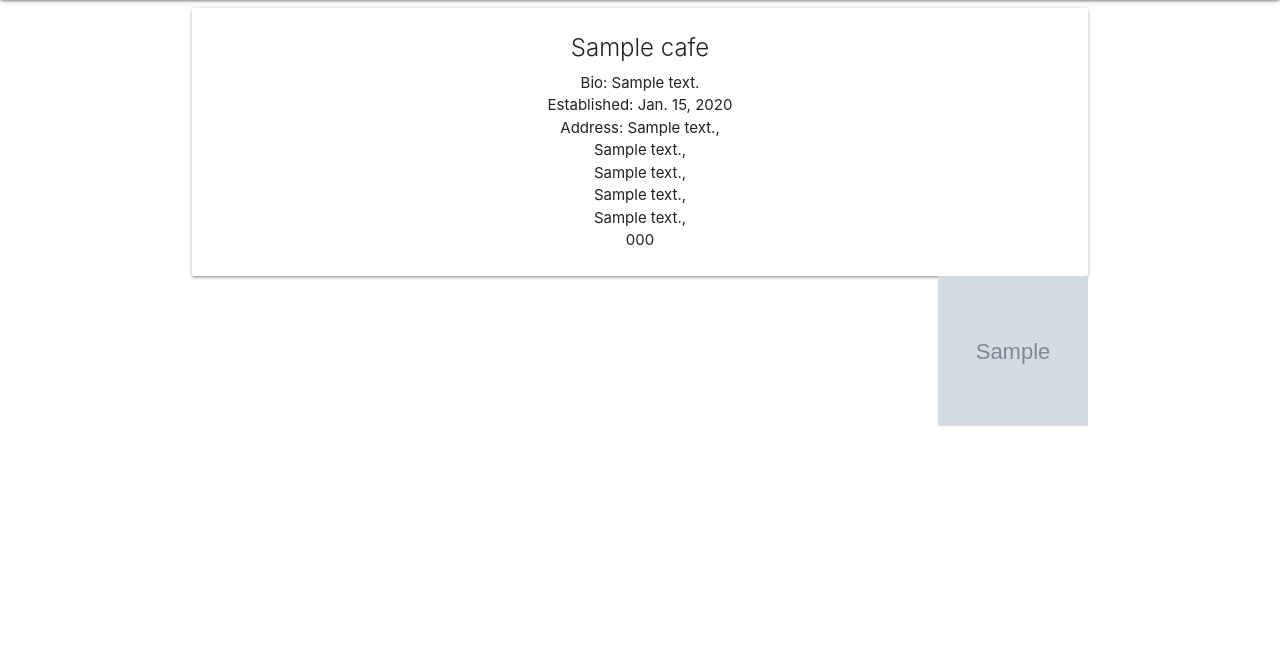
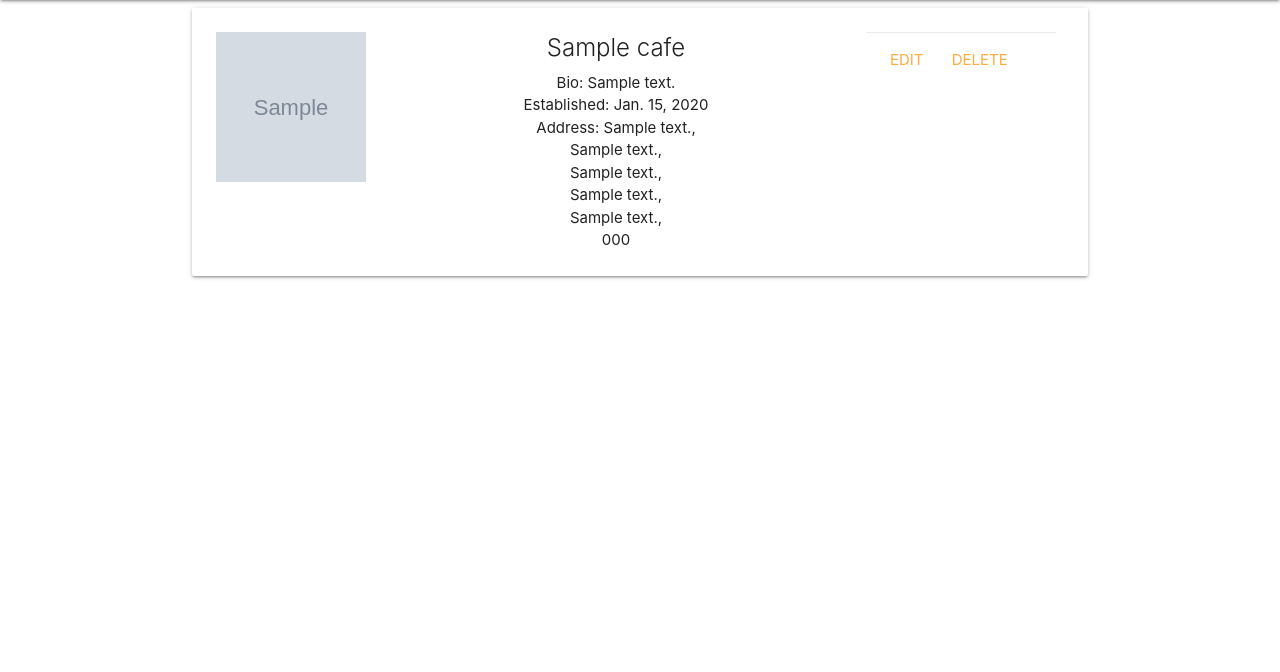
Before and after one commit to ellieeadington/sei66-project03, a Django app: page /cafes/1 in a window 1280 px wide. Shown: the part 64-736 px from the top of the page. Run offline with Django 4.2, Linux system fonts and the light colour scheme; tables that the repository leaves empty hold one stand-in row (values such as "Sample post"); grey boxes marked "Sample" are stand-in pictures.

Commit message:
delete and update functions for cafe

```diff
--- a/main_app/models.py
+++ b/main_app/models.py
@@ -1,5 +1,6 @@
 from tkinter import CASCADE
 from django.db import models
+from django.urls import reverse
 from django.contrib.auth.models import User
 
 STARS = (
@@ -31,7 +32,8 @@ class Cafe(models.Model):
     menu_image = models.ImageField(upload_to ='main_app/static/uploads', default="no image uploaded")
     cafe_website = models.CharField(max_length=1000)
     #user = models.ForeignKey(User, on_delete=models.CASCADE)
-
+    def get_absolute_url(self):
+        return reverse('detail', kwargs = {'cafe_id': self.id})
 
 class Event(models.Model):
 
--- a/main_app/static/css/style.css
+++ b/main_app/static/css/style.css
@@ -53,3 +53,12 @@ body {
   .coffee-bean-details {
     width: 500px;
   }
+
+  .cafe {
+    display: flex;
+    flex-direction: row;
+  }
+
+  .cafe-details {
+    width: 500px;
+  }
--- a/main_app/templates/cafes/detail.html
+++ b/main_app/templates/cafes/detail.html
@@ -3,7 +3,13 @@
 {% block content %}
 
 <div class="card">
-    <div class="card-content">
+    <div class="card-content cafe">
+      <div class="img-container cafe-image">
+        {% load static %}
+        <img width="150px" height="150px" src={% static cafe.cafe_image|cut:'main_app/static/' %} />
+      </div>
+
+      <div class="cafe-details">
       <span class="card-title">{{ cafe.cafe_name }}</span>
       <p>Bio: {{ cafe.cafe_bio }}</p>
       <p>Established: {{ cafe.date_founded }}</p>
@@ -15,10 +21,12 @@
         {{ cafe.address_postcode }}</p>
       </div>
 
-    <div class="right">
-        {% load static %}
-        <img width="150px" height="150px" src={% static cafe.cafe_image|cut:'main_app/static/' %} />
-    </div>
+      <div class="card-action">
+        <a href="{% url 'cafes_update' cafe.id %}">Edit</a>
+        <a href="{% url 'cafes_delete' cafe.id %}">Delete</a>
+      </div>
+
   </div>
+</div>
 
 {% endblock %}
--- a/main_app/urls.py
+++ b/main_app/urls.py
@@ -11,6 +11,9 @@ urlpatterns = [
     # ROB SECTION
     path('cafes/<int:cafe_id>', views.cafes_detail, name='detail'),
     path('cafes/create/', views.CafeCreate.as_view(), name='cafes_create'),
+    # Delete and Update for Cafes
+    path('cafes/<int:pk>/update/', views.CafeUpdate.as_view(), name='cafes_update'),
+    path('cafes/<int:pk>/delete/', views.CafeDelete.as_view(), name='cafes_delete'),
 
 
 
--- a/main_app/views.py
+++ b/main_app/views.py
@@ -3,12 +3,20 @@ from .models import Cafe, CoffeeBean, User
 
 # Create your views here.
 from django.http import HttpResponse
-from django.views.generic.edit import CreateView
+from django.views.generic.edit import CreateView, UpdateView, DeleteView
 
 
 class CafeCreate(CreateView):
   model = Cafe
   fields = '__all__'
+
+class CafeUpdate(UpdateView):
+  model = Cafe
+  fields = '__all__'
+
+class CafeDelete(DeleteView):
+  model = Cafe
+  success_url = '/cafes/'
 
 
 # Define the home view
```
Also changed, not shown: main_app/templates/cafes/index.html (+9 -13 lines), main_app/templates/main_app/cafe_confirm_delete.html (+18 -0 lines), main_app/templates/main_app/cafe_form.html (+24 -0 lines), main_app/static/uploads/CORE-LINE-UP-4X5-e1662125561946_HO3Kvih.webp (added), main_app/static/uploads/IMG_6544.jpg (added), main_app/static/uploads/IMG_6544_4LABr6E.jpg (added), main_app/static/uploads/IMG_6544_DOviDmA.jpg (added), main_app/static/uploads/IMG_6544_Mo0xYrH.jpg (added), main_app/static/uploads/IMG_6544_RTexD52.jpg (added), 1 other file.
